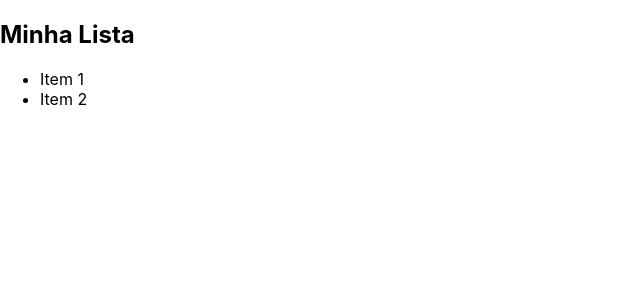
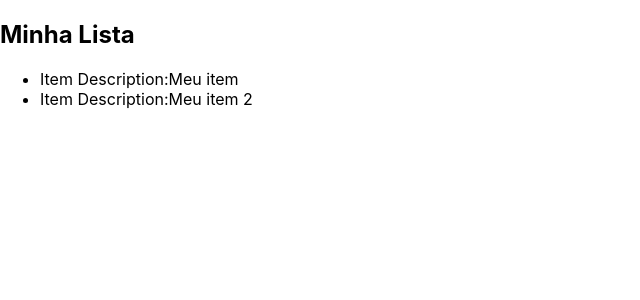
Before and after one commit to caiorodriguesslv/django-react-list-manager, a React (Create React App) app: page / in a window 1280 px wide. Shown: the top 300 px of the page, without its empty margins (0-640 px from the left). Built offline with nearby package versions, Linux system fonts and the light colour scheme.

Commit message:
Item Component

```diff
--- /dev/null
+++ b/src/ItemComponent.js
@@ -0,0 +1,5 @@
+import React from "react";
+
+export default function ItemComponent(props){
+    return <li>Item Description:{ props.name }</li>
+}
--- a/src/ListComponent.js
+++ b/src/ListComponent.js
@@ -1,12 +1,13 @@
 import React from 'react';
+import ItemComponent from './ItemComponent';
 
 export default function ListComponent(){
     return (
         <div>
             <h2>Minha Lista</h2>
             <ul>
-                <li>Item 1</li>
-                <li>Item 2</li>
+                <ItemComponent name={'Meu item'}/>
+                <ItemComponent name={'Meu item 2'}/>
             </ul>
         </div>
     )
```
